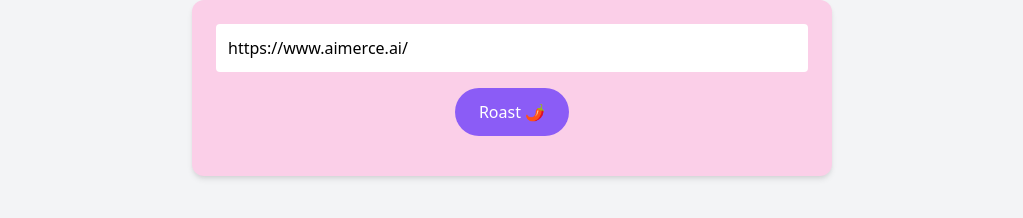
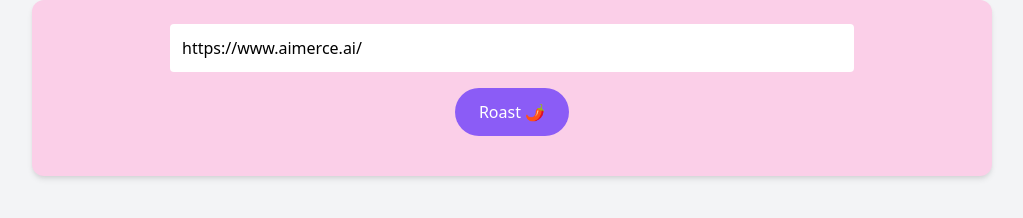
Before and after one commit to 0xh3x/roast-my-website, a website: page public/index.html in a window 1280 px wide. Shown: the whole page, without its empty margins (128-1151 px from the left). Drawn offline with nearby package versions, Linux system fonts and the light colour scheme.

Commit message:
Make UI wider

```diff
--- a/public/index.html
+++ b/public/index.html
@@ -13,9 +13,9 @@
 
 <body class="flex flex-col items-center justify-center">
 
-  <div class="p-6 w-1/2 mx-auto bg-pink-200 rounded-xl shadow-md flex flex-col items-center space-y-4">
+  <div class="p-6 w-3/4 mx-auto bg-pink-200 rounded-xl shadow-md flex flex-col items-center space-y-4">
     <input id="urlInput" value="https://www.aimerce.ai/" type="text" placeholder="Enter URL"
-      class="w-full p-3 rounded border-pink-400 focus:outline-none focus:ring-2 focus:ring-pink-600">
+      class="w-3/4 p-3 rounded border-pink-400 focus:outline-none focus:ring-2 focus:ring-pink-600">
     <button id="roastBtn"
       class="bg-purple-500 text-white px-6 py-3 rounded-full hover:bg-purple-600 transition duration-300 transform hover:scale-105 disabled:opacity-50"
       onclick="sendRequest()">Roast 🌶️</button>
```
